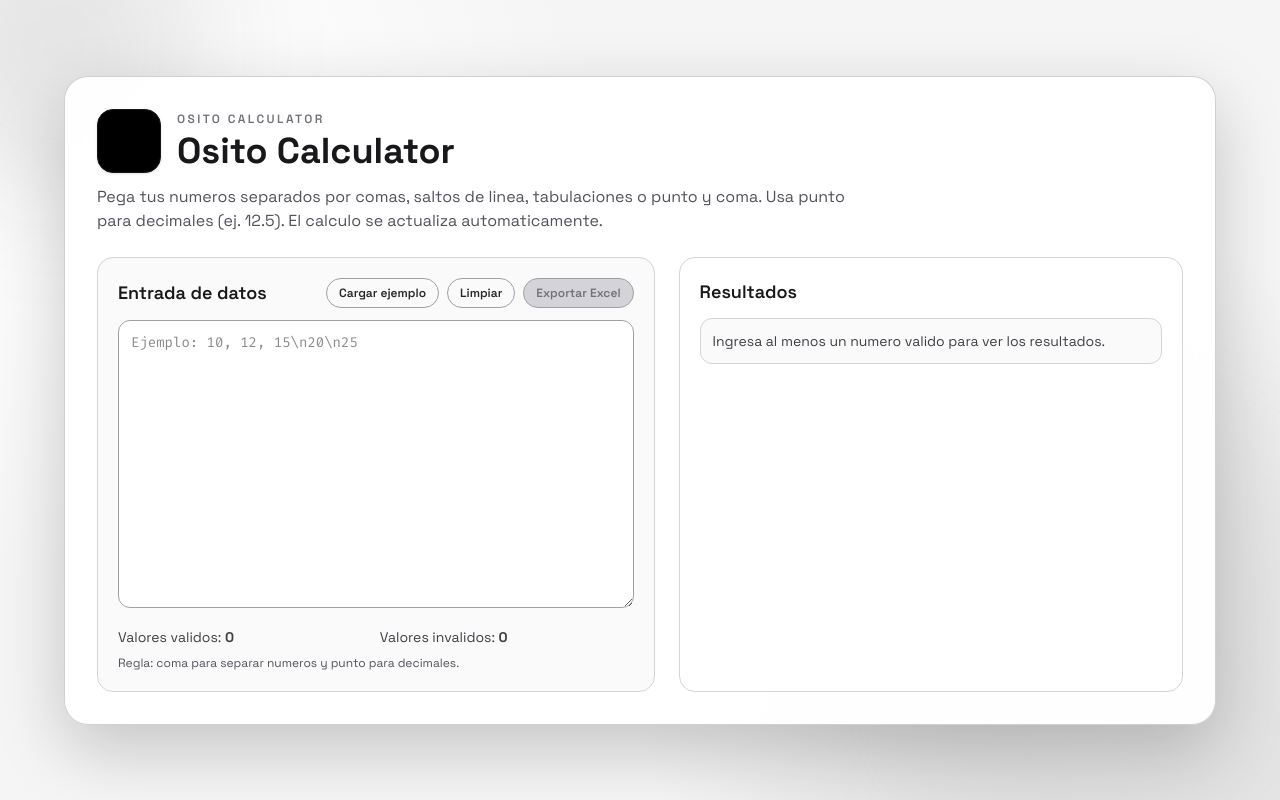
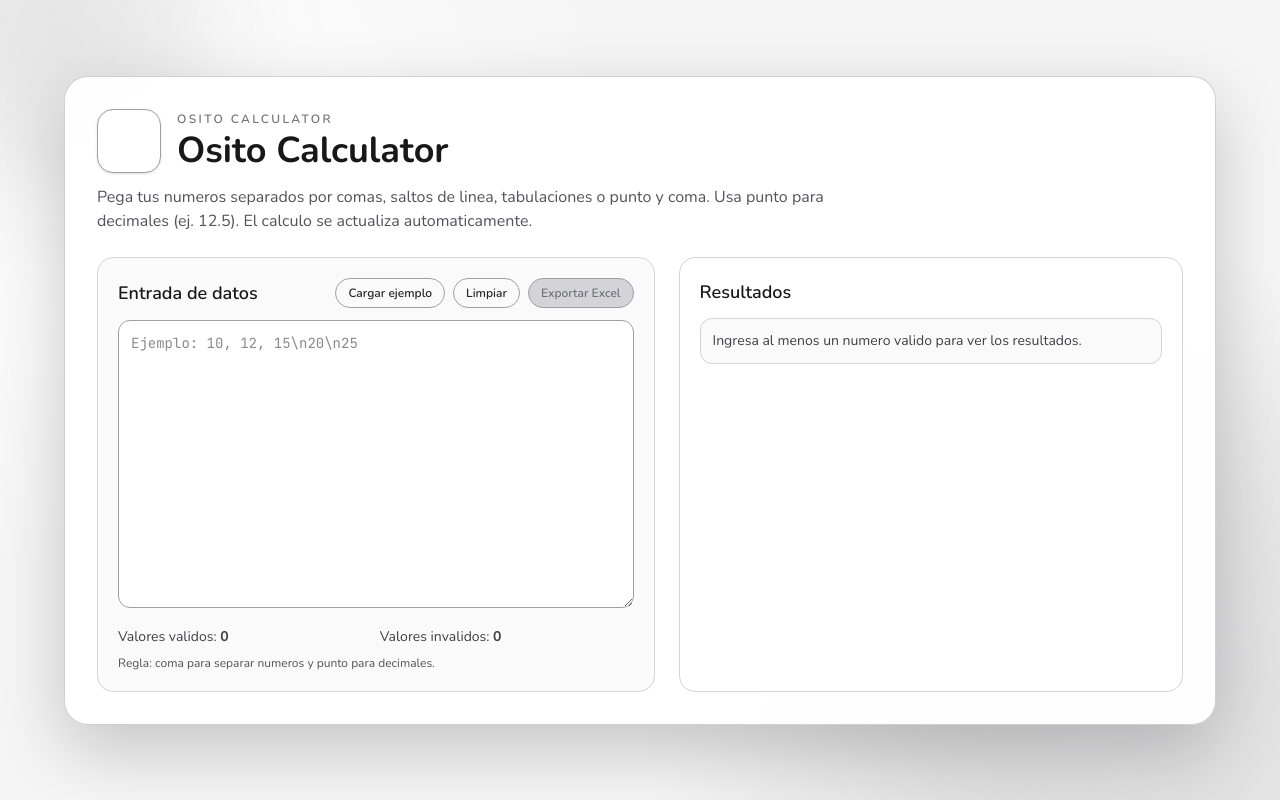
Before and after one commit to krxxg04/CTM-Calculator, a Next.js app in the folder ctm-calculator/: page / in a window 1280 px wide. Built offline with nearby package versions, Linux system fonts and the light colour scheme.

Commit message:
feat: update font styles and improve logo container appearance for better UI consistency.

```diff
--- a/ctm-calculator/app/globals.css
+++ b/ctm-calculator/app/globals.css
@@ -8,8 +8,8 @@
 @theme inline {
   --color-background: var(--background);
   --color-foreground: var(--foreground);
-  --font-sans: var(--font-space-grotesk);
-  --font-mono: var(--font-fira-code);
+  --font-sans: var(--font-nunito);
+  --font-mono: var(--font-jetbrains-mono);
 }
 
 body {
@@ -18,5 +18,5 @@ body {
     radial-gradient(circle at 85% 85%, #d4d4d4 0%, #f5f5f5 35%, transparent 70%),
     var(--background);
   color: var(--foreground);
-  font-family: var(--font-space-grotesk), "Segoe UI", sans-serif;
+  font-family: var(--font-nunito), "Segoe UI", sans-serif;
 }
--- a/ctm-calculator/app/layout.tsx
+++ b/ctm-calculator/app/layout.tsx
@@ -1,14 +1,14 @@
 import type { Metadata } from "next";
-import { Fira_Code, Space_Grotesk } from "next/font/google";
+import { JetBrains_Mono, Nunito } from "next/font/google";
 import "./globals.css";
 
-const spaceGrotesk = Space_Grotesk({
-  variable: "--font-space-grotesk",
+const nunito = Nunito({
+  variable: "--font-nunito",
   subsets: ["latin"],
 });
 
-const firaCode = Fira_Code({
-  variable: "--font-fira-code",
+const jetBrainsMono = JetBrains_Mono({
+  variable: "--font-jetbrains-mono",
   subsets: ["latin"],
 });
 
@@ -25,7 +25,7 @@ export default function RootLayout({
   return (
     <html
       lang="es"
-      className={`${spaceGrotesk.variable} ${firaCode.variable} h-full antialiased`}
+      className={`${nunito.variable} ${jetBrainsMono.variable} h-full antialiased`}
     >
       <body className="min-h-full flex flex-col">{children}</body>
     </html>
--- a/ctm-calculator/app/page.tsx
+++ b/ctm-calculator/app/page.tsx
@@ -302,12 +302,12 @@ export default function Home() {
       <main className="relative mx-auto w-full max-w-6xl rounded-3xl border border-zinc-900/20 bg-white/95 p-4 shadow-[0_25px_70px_rgba(0,0,0,0.2)] backdrop-blur-md sm:p-6 lg:p-8">
         <header className="mb-6">
           <div className="flex items-center gap-4">
-            <div className="relative h-16 w-16 overflow-hidden rounded-2xl border border-zinc-900 bg-black shadow-sm">
+            <div className="relative h-16 w-16 overflow-hidden rounded-2xl border border-zinc-400 bg-white shadow-sm">
               <Image
                 src="/image.png"
                 alt="Logo de Osito Calculator"
                 fill
-                className="object-contain p-1"
+                className="object-contain p-1 invert contrast-125"
                 priority
               />
             </div>
```
